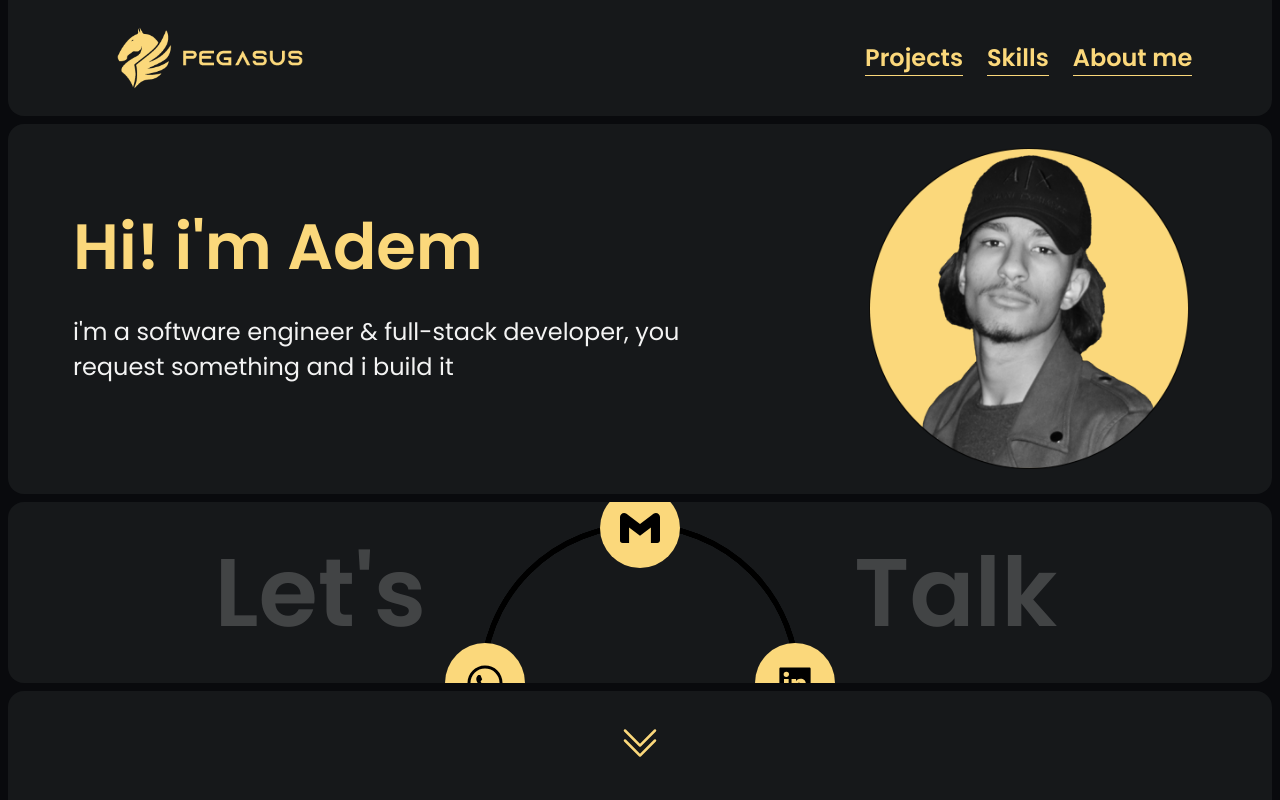
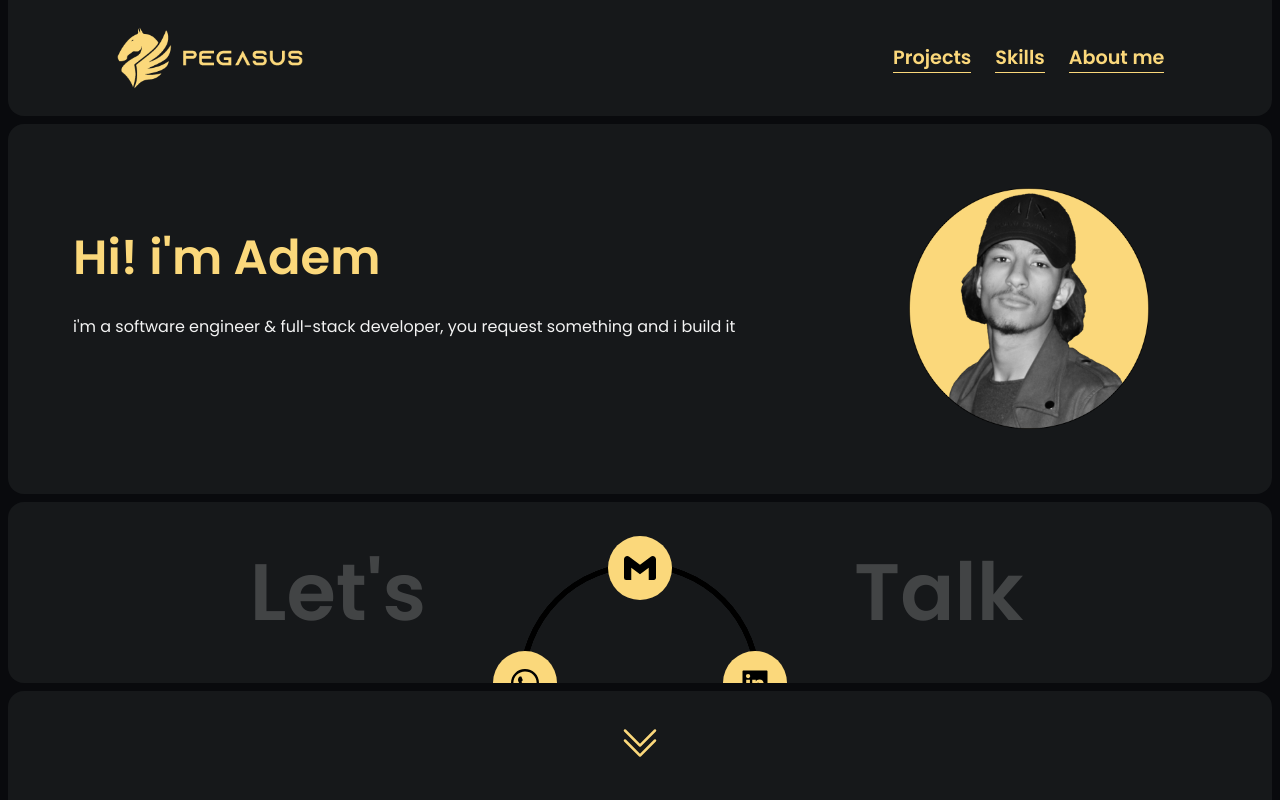
Before and after one commit to Pegasus999/Portfolio, a React (Create React App) app: page / in a window 1280 px wide. Shown: the top 800 px of the page. Built offline with nearby package versions, Linux system fonts and the light colour scheme.

Commit message:
another one

```diff
--- a/src/Components/Home/About/styles.ts
+++ b/src/Components/Home/About/styles.ts
@@ -37,7 +37,7 @@ export const ImageContainer = styled.div`
 `;
 
 export const Welcome = styled.div`
-  font-size: 4rem;
+  font-size: 3rem;
   width: 100%;
   /* background-color: red; */
   display: flex;
@@ -53,7 +53,7 @@ export const Welcome = styled.div`
 `;
 
 export const Intro = styled.div`
-  font-size: 1.5rem;
+  font-size: 1rem;
   color: var(--white);
   width: 100%;
   flex: 1;
@@ -69,6 +69,6 @@ export const Intro = styled.div`
 
 export const Image = styled.img`
   user-select: none;
-  width: 20rem;
+  width: 15rem;
   max-width: 23rem;
 `;
--- a/src/Components/Home/Talk/Talk.tsx
+++ b/src/Components/Home/Talk/Talk.tsx
@@ -30,10 +30,10 @@ interface Props {
   email: Function;
 }
 const Talk: React.FC<Props> = ({ popUp, email }) => {
-  const top: position = { top: "-2.5rem" };
-  const right: position = { right: "-2.5rem" };
-  const left: position = { left: "-2.5rem" };
-  const bottom: position = { bottom: "-2.5rem" };
+  const top: position = { top: "-2rem" };
+  const right: position = { right: "-2rem" };
+  const left: position = { left: "-2rem" };
+  const bottom: position = { bottom: "-2rem" };
 
   const layoutRight: Icon = {
     current: "right",
--- a/src/Components/Home/Talk/animation.ts
+++ b/src/Components/Home/Talk/animation.ts
@@ -5,13 +5,13 @@ export const rightTotop = keyframes`
       right:  unset;
 		transform:
                rotate(0deg)
-		           translate(10rem)
+		           translate(7.5rem)
 		           rotate(0deg);
 	}
 	to {
       right:  unset;
 		transform: rotate(-90deg)
-		           translate(10rem)
+		           translate(7.5rem)
 		           rotate(90deg);
 	}
  `;
@@ -21,13 +21,13 @@ export const topToRight = keyframes`
       top:  unset;
 		transform:
                rotate(0deg)
-		           translateY(-10rem)
+		           translateY(-7.5rem)
 		           rotate(0deg);
 	}
 	to {
       top:  unset;
 		transform: rotate(90deg)
-		           translateY(-10rem)
+		           translateY(-7.5rem)
 		           rotate(-90deg);
 	} `;
 
@@ -36,13 +36,13 @@ from {
       left:  unset;
 		transform:
                rotate(0deg)
-		           translate(-10rem)
+		           translate(-7.5rem)
 		           rotate(0deg);
 	}
 	to {
       left:  unset;
 		transform: rotate(90deg)
-		           translate(-10rem)
+		           translate(-7.5rem)
 		           rotate(-90deg);
 	}
 `;
@@ -51,13 +51,13 @@ export const topToLeft = keyframes`
       top:  unset;
 		transform:
                rotate(0deg)
-		           translateY(-10rem)
+		           translateY(-7.5rem)
 		           rotate(0deg);
 	}
 	to {
       top:  unset;
 		transform: rotate(-90deg)
-		           translateY(-10rem)
+		           translateY(-7.5rem)
 		           rotate(90deg);
 	}`;
 
@@ -66,13 +66,13 @@ from {
       right:  unset;
 		transform:
                rotate(0deg)
-		           translate(10rem)
+		           translate(7.5rem)
 		           rotate(0deg);
 	}
 	to {
       right:  unset;
 		transform: rotate(90deg)
-		           translate(10rem)
+		           translate(7.5rem)
 		           rotate(-90deg);
 	}`;
 
@@ -81,13 +81,13 @@ export const bottomToLeft = keyframes`
       bottom:  unset;
 		transform:
                rotate(0deg)
-		           translateY(10rem)
+		           translateY(7.5rem)
 		           rotate(0deg);
 	}
 	to {
       bottom:  unset;
 		transform: rotate(90deg)
-		           translateY(10rem)
+		           translateY(7.5rem)
 		           rotate(-90deg);
 	}
 `;
@@ -97,13 +97,13 @@ export const leftToBottom = keyframes`
       left:  unset;
 		transform:
                rotate(0deg)
-		           translate(-10rem)
+		           translate(-7.5rem)
 		           rotate(0deg);
 	}
 	to {
       left:  unset;
 		transform: rotate(-90deg)
-		           translate(-10rem)
+		           translate(-7.5rem)
 		           rotate(90deg);
 	}
 `;
@@ -112,13 +112,13 @@ export const bottomToRight = keyframes`
       bottom:  unset;
 		transform:
                rotate(0deg)
-		           translateY(10rem)
+		           translateY(7.5rem)
 		           rotate(0deg);
 	}
 	to {
       bottom:  unset;
 		transform: rotate(-90deg)
-		           translateY(10rem)
+		           translateY(7.5rem)
 		           rotate(90deg);
 	}
 `;
--- a/src/Components/Home/Talk/styles.ts
+++ b/src/Components/Home/Talk/styles.ts
@@ -20,7 +20,7 @@ export const Wrapper = styled.div`
 export const Container = styled.div`
   width: 100%;
   height: 100%;
-  border-radius: 16px;
+  border-radius: 1rem;
   background-color: var(--lessdark);
   display: flex;
   justify-content: center;
@@ -33,7 +33,7 @@ interface text {
 export const TextHolder = styled.div<text>`
   flex: 1;
   text-align: ${(props) => props.align};
-  font-size: 6rem;
+  font-size: 5rem;
   font-weight: bold;
   font-family: "Poppins", "sans serif";
   color: rgba(243, 243, 243, 0.2);
@@ -51,13 +51,13 @@ export const CircleHolder = styled.div`
 `;
 
 export const BigCircle = styled.div`
-  width: 20rem;
+  width: 15rem;
   position: absolute;
-  height: 20rem;
+  height: 15rem;
   display: flex;
   justify-content: center;
   align-items: center;
-  bottom: -10rem;
+  bottom: -7.5rem;
   border: 5px solid;
   border-radius: 50%;
 `;
@@ -67,13 +67,13 @@ interface Props {
   animate: boolean;
 }
 export const SmallCircle = styled.div<Props>`
-  width: 5rem;
+  width: 4rem;
   cursor: pointer;
-  height: 5rem;
+  height: 4rem;
   display: flex;
   justify-content: center;
   align-items: center;
-  font-size: 2.5rem;
+  font-size: 2rem;
   background-color: var(--yellow);
   border-radius: 50%;
   z-index: 1;
--- a/src/Components/NavBar/styles.ts
+++ b/src/Components/NavBar/styles.ts
@@ -49,7 +49,7 @@ export const Link = styled.a`
   text-decoration: none;
   border-bottom: 1px solid;
   font-family: "Poppins", sans-serif;
-  font-size: 1.5rem;
+  font-size: 1.2rem;
   font-weight: bold;
   cursor: pointer;
   user-select: none;
--- a/src/Components/Projects/styles.ts
+++ b/src/Components/Projects/styles.ts
@@ -39,7 +39,7 @@ export const Link = styled.a`
 
 export const TitleWrapper = styled.div`
   width: 100%;
-  height: 80%;
+  height: 70%;
   padding: 0.25rem 0.5rem 0.25rem 0.5rem;
 `;
 
--- a/src/Components/Skills/Skill/styles.ts
+++ b/src/Components/Skills/Skill/styles.ts
@@ -32,7 +32,7 @@ export const TitleContainer = styled.div`
 `;
 
 export const Title = styled.div`
-  font-size: 4rem;
+  font-size: 3rem;
   font-weight: bold;
   user-select: none;
   font-family: "Poppins", "sans-serif";
```
